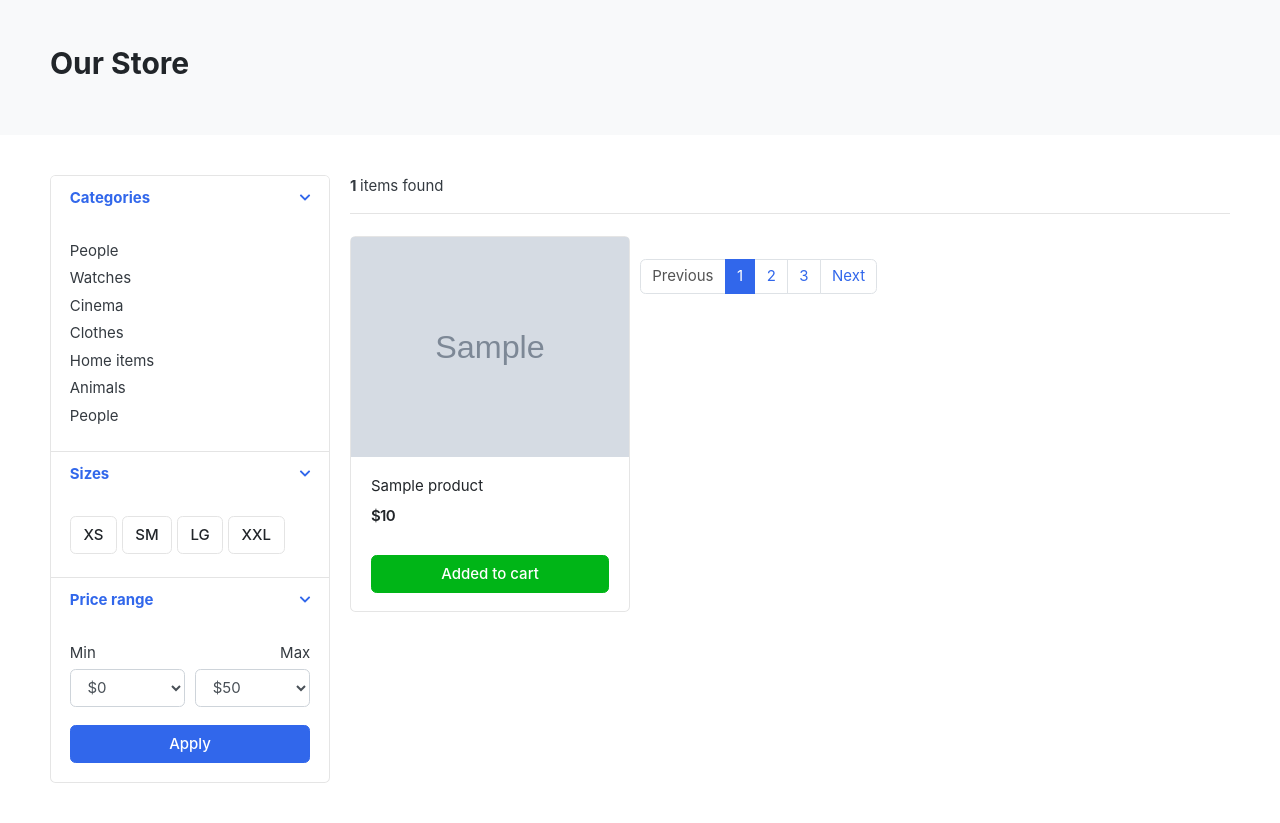
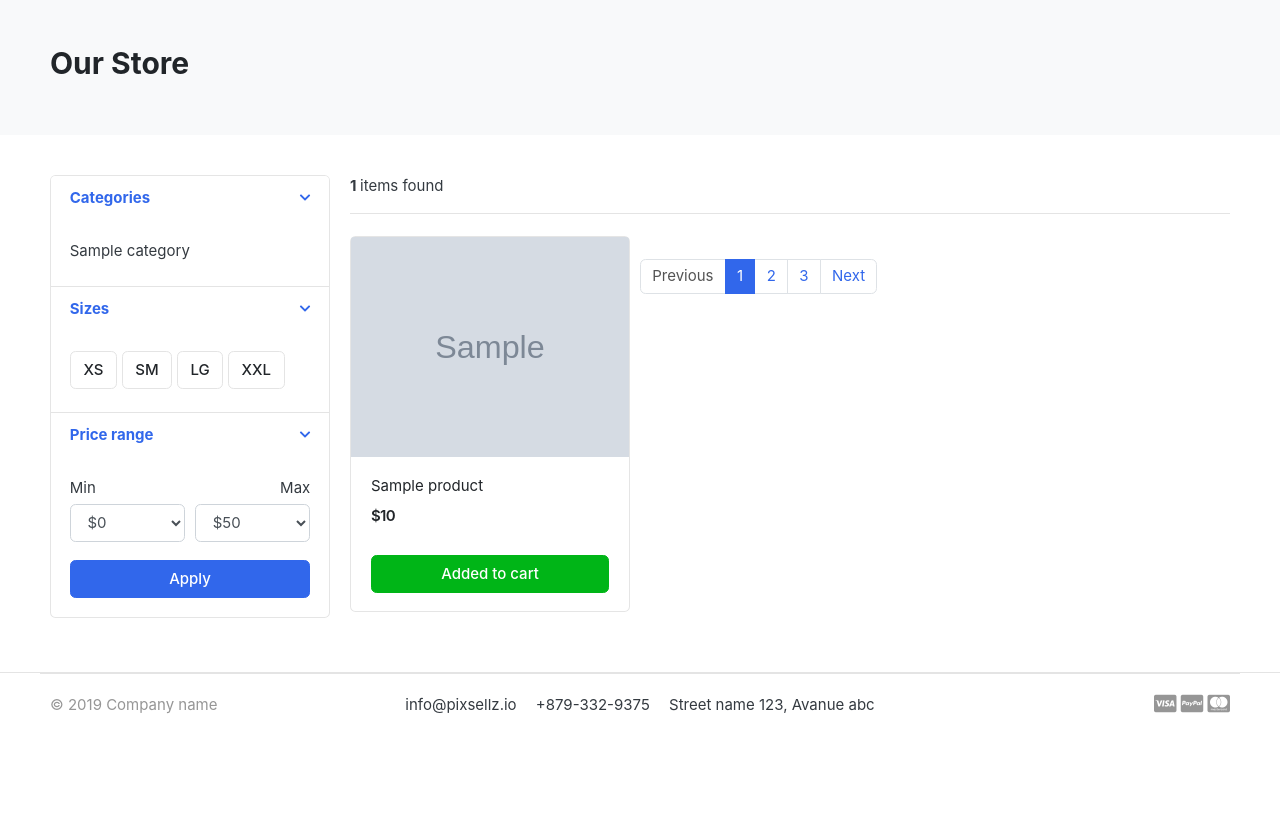
Before and after one commit to mwayandau1/djangoEcommerce, a Django app: template templates/store/store.html in a window 1280 px wide. Shown: the part 119-942 px from the top of the page. After the commit the page ends 833 px from the top, so only its background shows below. Run offline with Django 3.2, Linux system fonts and the light colour scheme; the template is opened without the code that fills it: most values are stand-ins (such as "Sample title", 1, 10 or a date in 2020); grey boxes marked "Sample" are stand-in pictures; some libraries are stand-ins or nearby versions; some web fonts are replaced.

Commit message:
context processors

```diff
--- /dev/null
+++ b/category/context_processors.py
@@ -0,0 +1,4 @@
+from .models import Category
+def menu_links(request):
+    links = Category.objects.all()
+    return dict(links=links)
--- a/djangoEcommerce/settings.py
+++ b/djangoEcommerce/settings.py
@@ -66,6 +66,7 @@ TEMPLATES = [
                 'django.template.context_processors.request',
                 'django.contrib.auth.context_processors.auth',
                 'django.contrib.messages.context_processors.messages',
+                'category.context_processors.menu_links',
             ],
         },
     },
--- a/store/urls.py
+++ b/store/urls.py
@@ -2,5 +2,6 @@ from django.urls import path
 from .import views
 
 urlpatterns = [
-    path('', views.store, name='store')
+    path('', views.store, name='store'),
+    path('<slug:category_slug>/', views.store, name='product_by_category')
 ]
--- a/templates/includes/navbar.html
+++ b/templates/includes/navbar.html
@@ -37,12 +37,9 @@
                     <i class="fa fa-bars"></i> All category
                 </button>
                 <div class="dropdown-menu">
-                    <a class="dropdown-item" href="#">Machinery / Mechanical Parts / Tools </a>
-                    <a class="dropdown-item" href="#">Consumer Electronics / Home Appliances </a>
-                    <a class="dropdown-item" href="#">Auto / Transportation</a>
-                    <a class="dropdown-item" href="#">Apparel / Textiles / Timepieces </a>
-                    <a class="dropdown-item" href="#">Home & Garden / Construction / Lights </a>
-                    <a class="dropdown-item" href="#">Beauty & Personal Care / Health </a>
+                    {% for category in links %}
+                    <a class="dropdown-item" href="#">{{category.category_name}}</a>
+                    {% endfor %}
                 </div>
             </div>  <!-- category-wrap.// -->
         </div> <!-- col.// -->
--- a/templates/store/store.html
+++ b/templates/store/store.html
@@ -29,13 +29,9 @@
 			<div class="card-body">
 
 				<ul class="list-menu">
-				<li><a href="#">People  </a></li>
-				<li><a href="#">Watches </a></li>
-				<li><a href="#">Cinema  </a></li>
-				<li><a href="#">Clothes  </a></li>
-				<li><a href="#">Home items </a></li>
-				<li><a href="#">Animals</a></li>
-				<li><a href="#">People </a></li>
+                    {% for category in links %}
+				<li><a href="#">{{category.category_name}} </a></li>
+				{% endfor %}
 				</ul>
 
 			</div> <!-- card-body.// -->
```
Also changed, not shown: store/views.py (+13 -4 lines).
